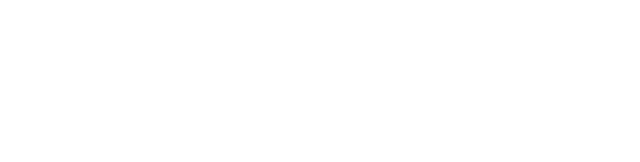
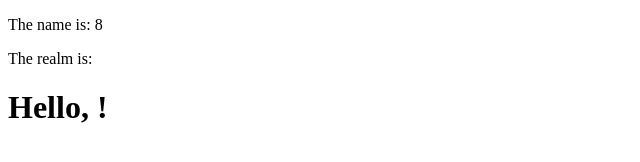
Before and after one commit to EasiGregory/rankedup, a website: page src/main/webapp/index.html in a window 1280 px wide. Shown: the whole page, without its empty margins (0-640 px from the left). Drawn offline with nearby package versions, Linux system fonts and the light colour scheme; files whose address does not match are found by name.

Commit message:
Uncommenting code

```diff
--- a/src/main/webapp/index.html
+++ b/src/main/webapp/index.html
@@ -8,11 +8,10 @@
 
 <body>
 <div>
-    <!--<p>The name is: {{4 + 4}}</p>-->
-    <p>{{ title }}</p>
-    <!--<p>The realm is: {{character.realm}}</p>-->
+    <p>The name is: {{4 + 4}}</p>
+    <p>The realm is: {{character.realm}}</p>
     <!--<input type="text" ng-model="yourName" placeholder="Enter a name here">-->
-    <!--<h1>Hello, {{ yourName }}!</h1>-->
+    <h1>Hello, {{ yourName }}!</h1>
 </div>
 </body>
 </html>
```
